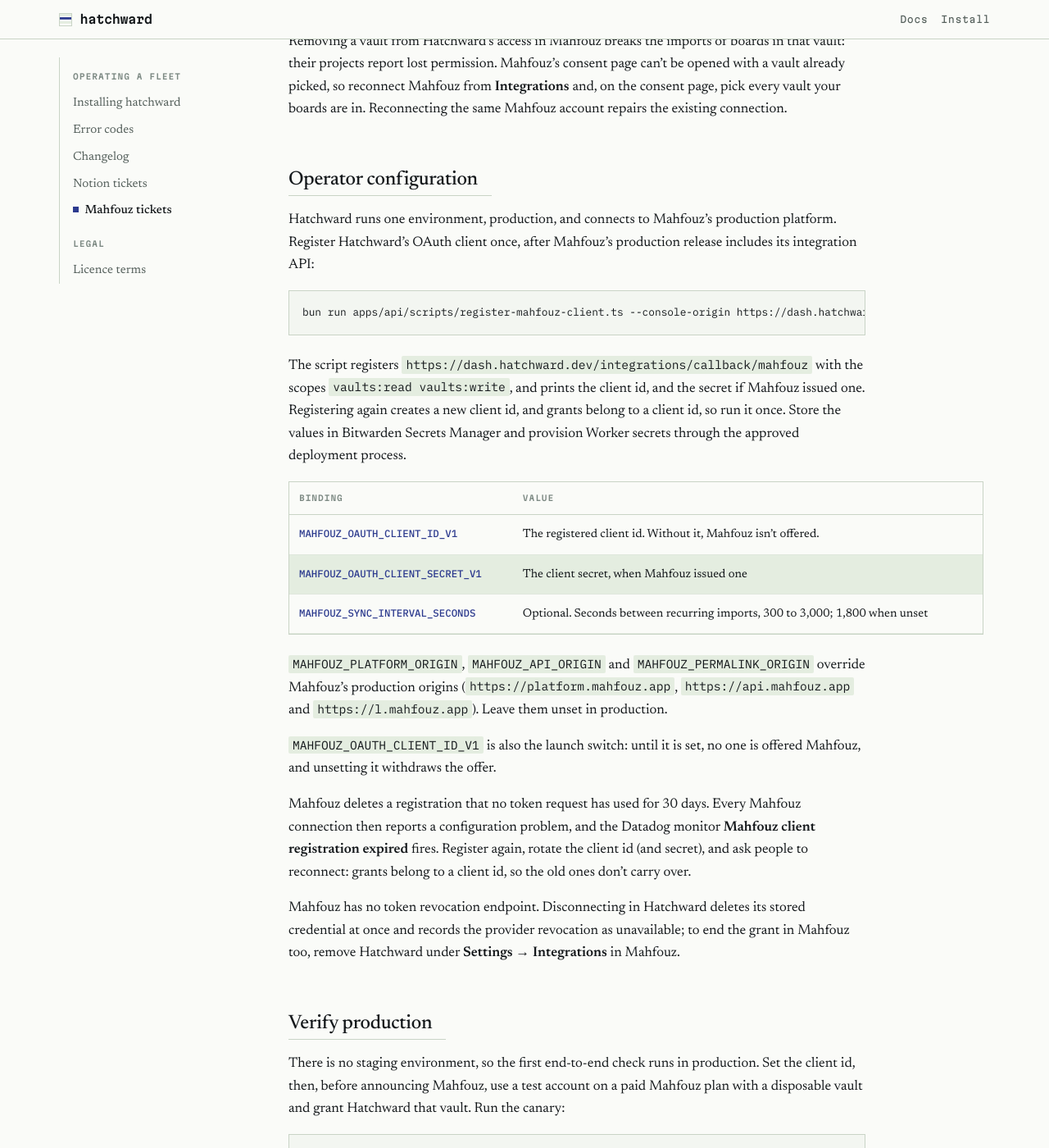
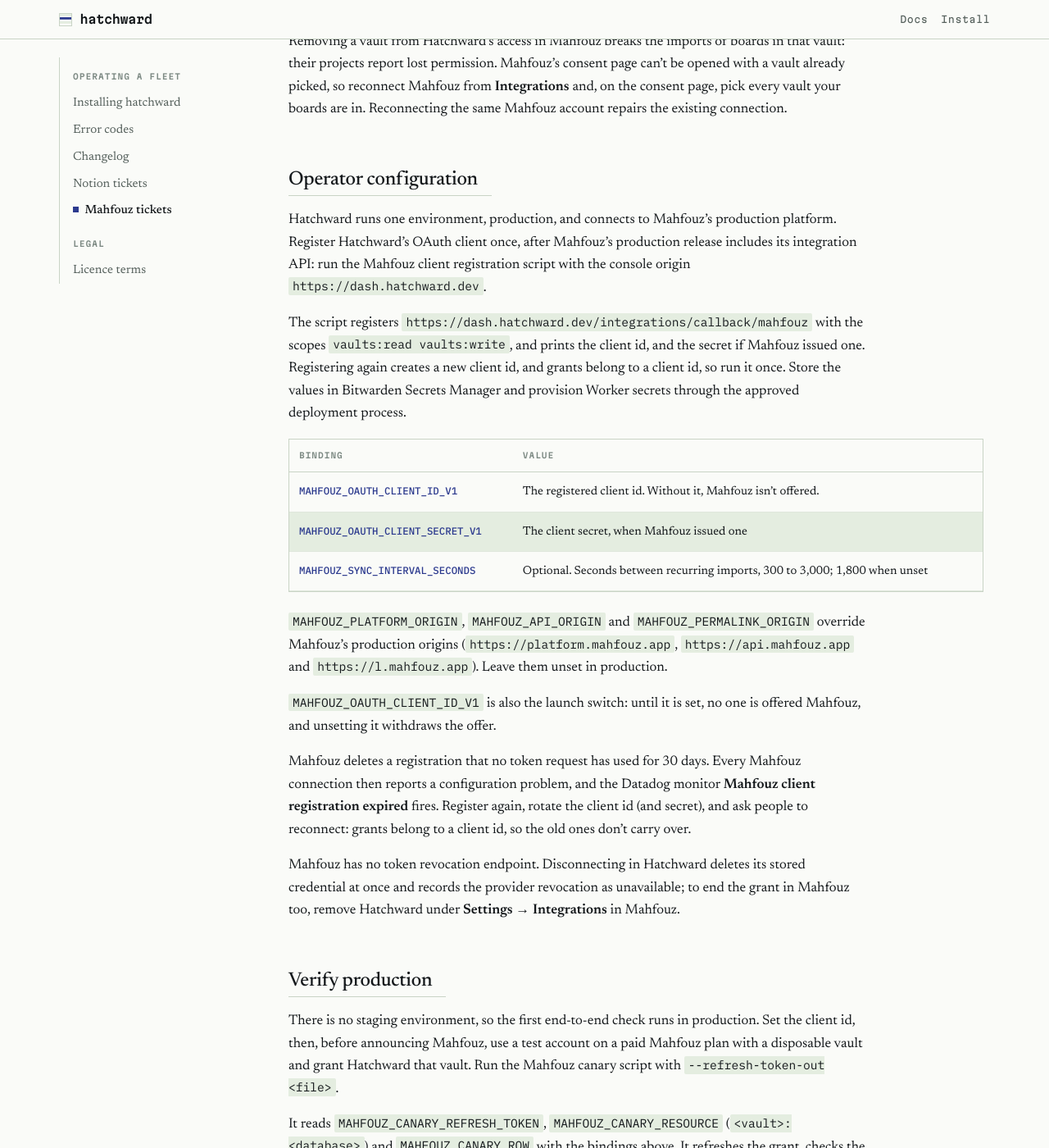
Before and after one commit to hatchward/docs, a Jekyll site: the page built from mahfouz.md, in a window 1280 px wide and 1400 px high, scrolled down 2224 px. Shown: the whole window at 82% size. Built offline with Jekyll 4.4.1, drawn with Linux system fonts in a browser that asks for light colours; our own code applies the rules of GitHub Pages for plain Markdown files; some of the changed text lies outside the part shown.

Commit message:
Drop internal script paths from the Mahfouz operator sections
The registration and canary steps named script paths in hatchward/core,
which is internal. Name the scripts instead of quoting their commands.

Co-Authored-By: Claude Opus 5.5 <noreply@anthropic.com>

````diff
--- a/mahfouz.md
+++ b/mahfouz.md
@@ -86,11 +86,8 @@ Mahfouz account repairs the existing connection.
 
 Hatchward runs one environment, production, and connects to Mahfouz's production
 platform. Register Hatchward's OAuth client once, after Mahfouz's production release
-includes its integration API:
-
-```bash
-bun run apps/api/scripts/register-mahfouz-client.ts --console-origin https://dash.hatchward.dev
-```
+includes its integration API: run the Mahfouz client registration script with the
+console origin `https://dash.hatchward.dev`.
 
 The script registers `https://dash.hatchward.dev/integrations/callback/mahfouz` with
 the scopes `vaults:read vaults:write`, and prints the client id, and the secret if
@@ -126,11 +123,8 @@ Mahfouz.
 
 There is no staging environment, so the first end-to-end check runs in production.
 Set the client id, then, before announcing Mahfouz, use a test account on a paid
-Mahfouz plan with a disposable vault and grant Hatchward that vault. Run the canary:
-
-```bash
-bun run apps/api/scripts/mahfouz-canary.ts --refresh-token-out <file>
-```
+Mahfouz plan with a disposable vault and grant Hatchward that vault. Run the Mahfouz canary script with
+`--refresh-token-out <file>`.
 
 It reads `MAHFOUZ_CANARY_REFRESH_TOKEN`, `MAHFOUZ_CANARY_RESOURCE` (`<vault>:<database>`)
 and `MAHFOUZ_CANARY_ROW` with the bindings above. It refreshes the grant, checks the
````
